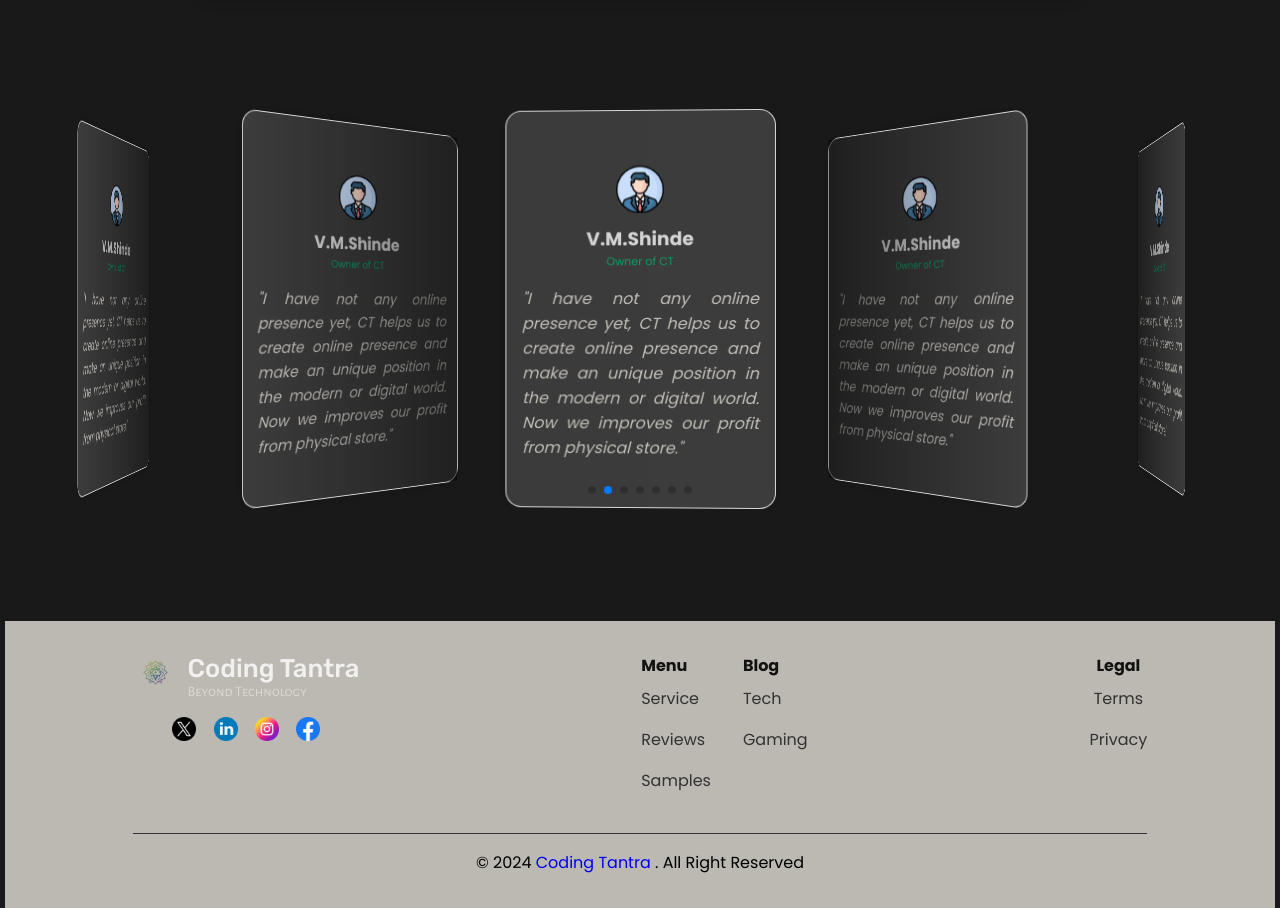
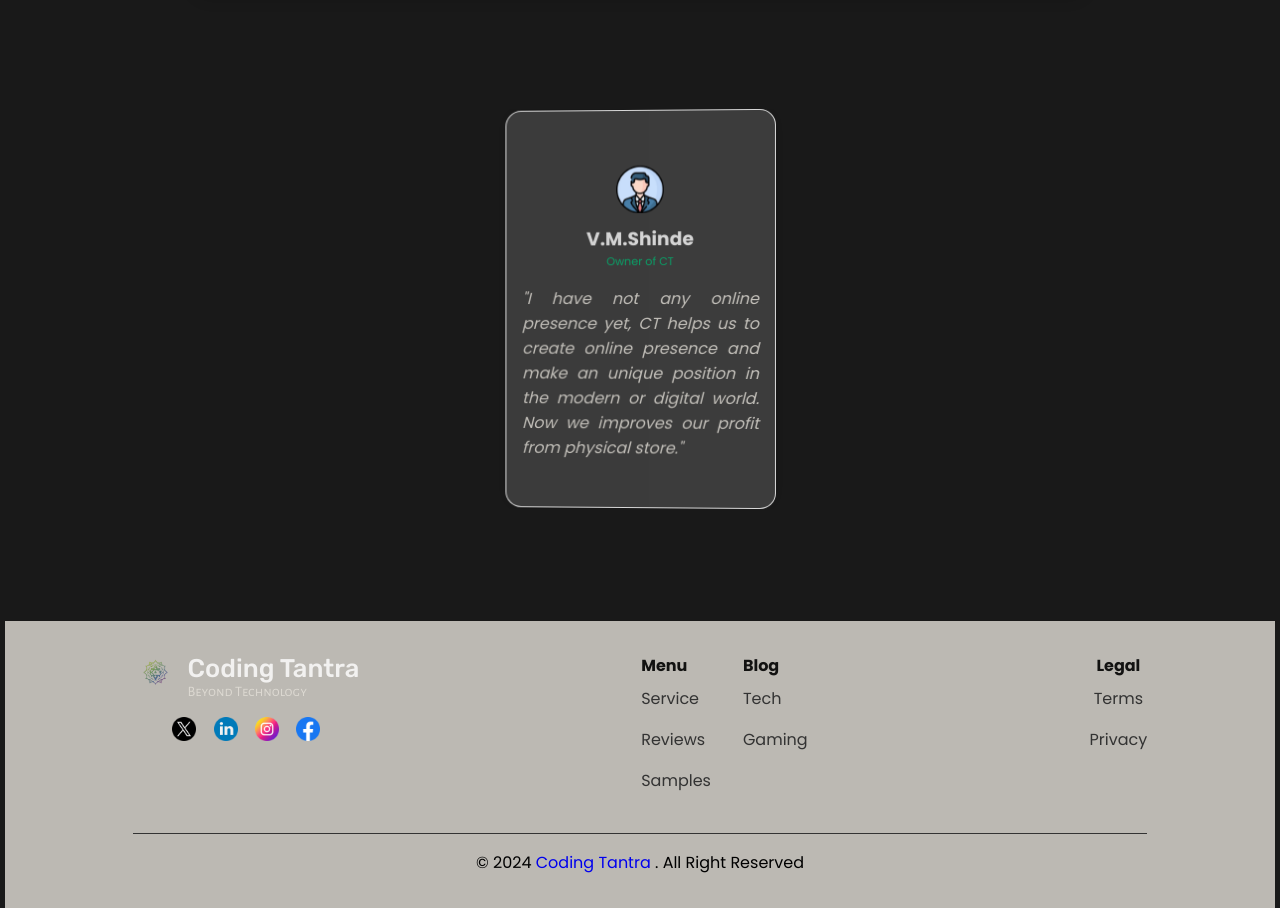
Before and after one commit to my-selfness/coding-tantra, a plain HTML site: page index.html in a window 1280 px wide. Shown: the part 1719-2627 px from the top of the page. Drawn offline with nearby package versions, Linux system fonts and the light colour scheme.

Commit message:
updated cards

```diff
--- a/index.html
+++ b/index.html
@@ -170,66 +170,6 @@
                         make an unique position in the modern or digital world. Now we improves our profit from physical
                         store."</p>
                 </div>
-                <!-- card 2 -->
-                <div class="testimonial-box swiper-slide">
-                    <img src="img/profile.webp" alt="profile">
-                    <h3>V.M.Shinde</h3>
-                    <p class="avatar-occupation">Owner of CT</p>
-                    <p class="people-message">"I have not any online presence yet, CT helps us to create online presence
-                        and
-                        make an unique position in the modern or digital world. Now we improves our profit from physical
-                        store."</p>
-                </div>
-                <!-- card 4 -->
-                <div class="testimonial-box swiper-slide">
-                    <img src="img/profile.webp" alt="profile">
-                    <h3>V.M.Shinde</h3>
-                    <p class="avatar-occupation">Owner of CT</p>
-                    <p class="people-message">"I have not any online presence yet, CT helps us to create online presence
-                        and
-                        make an unique position in the modern or digital world. Now we improves our profit from physical
-                        store."</p>
-                </div>
-                <!-- card 5 -->
-                <div class="testimonial-box swiper-slide">
-                    <img src="img/profile.webp" alt="profile">
-                    <h3>V.M.Shinde</h3>
-                    <p class="avatar-occupation">Owner of CT</p>
-                    <p class="people-message">"I have not any online presence yet, CT helps us to create online presence
-                        and
-                        make an unique position in the modern or digital world. Now we improves our profit from physical
-                        store."</p>
-                </div>
-                <!-- card 6 -->
-                <div class="testimonial-box swiper-slide">
-                    <img src="img/profile.webp" alt="profile">
-                    <h3>V.M.Shinde</h3>
-                    <p class="avatar-occupation">Owner of CT</p>
-                    <p class="people-message">"I have not any online presence yet, CT helps us to create online presence
-                        and
-                        make an unique position in the modern or digital world. Now we improves our profit from physical
-                        store."</p>
-                </div>
-                <!-- card 7 -->
-                <div class="testimonial-box swiper-slide">
-                    <img src="img/profile.webp" alt="profile">
-                    <h3>V.M.Shinde</h3>
-                    <p class="avatar-occupation">Owner of CT</p>
-                    <p class="people-message">"I have not any online presence yet, CT helps us to create online presence
-                        and
-                        make an unique position in the modern or digital world. Now we improves our profit from physical
-                        store."</p>
-                </div>
-                <!-- card 8 -->
-                <div class="testimonial-box swiper-slide">
-                    <img src="img/profile.webp" alt="profile">
-                    <h3>V.M.Shinde</h3>
-                    <p class="avatar-occupation">Owner of CT</p>
-                    <p class="people-message">"I have not any online presence yet, CT helps us to create online presence
-                        and
-                        make an unique position in the modern or digital world. Now we improves our profit from physical
-                        store."</p>
-                </div>
             </div>
             <div class="swiper-pagination"></div>
         </div>
```
